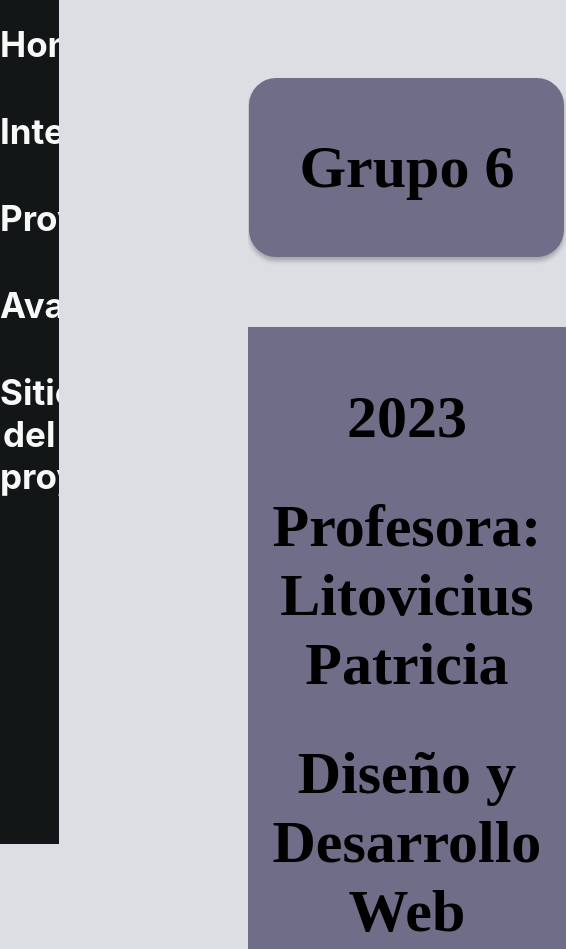
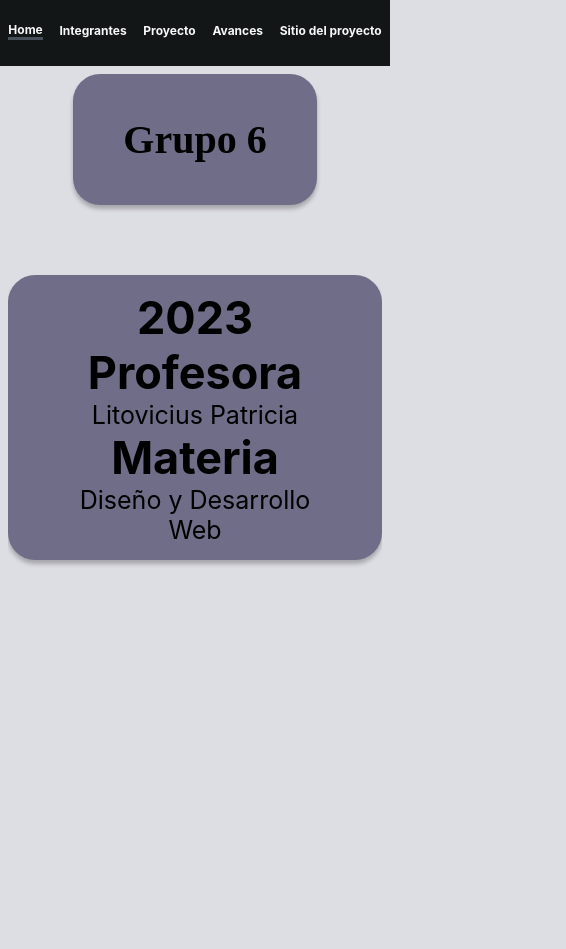
Before and after one commit to facundocarrizo99/proyectoGurpo6, a plain HTML site: page index.html in a window 390 px wide. Shown: the top 949 px of the page, 566 px wide, since content can reach past the window. After the commit the page ends 844 px from the top, so only its background shows below. Drawn offline with Linux system fonts and the light colour scheme.

Commit message:
mobile features

```diff
--- a/index.html
+++ b/index.html
@@ -9,7 +9,7 @@
 <body class="screen">
     <div>
         <div class="nav">
-            <a href="index.html"><div class="nav_text">Home</div></a>
+            <a href="index.html"><div class="nav_este">Home</div></a>
             <a href="integrantes.html"><div class="nav_text">Integrantes</div></a>
             <a href="proyecto.html"><div class="nav_text">Proyecto</div></a>
             <a href="avances.html"><div class="nav_text">Avances</div></a>
@@ -20,9 +20,11 @@
                 <h1>Grupo 6</h1>
             </div>
             <div class="frame_home">
-                <h1>2023</h1>
-                <h1>Profesora: Litovicius Patricia</h1>
-                <h1>Diseño y Desarrollo Web</h1>
+                <div class="font_titulo">2023</div>
+                <div class="font_titulo">Profesora</div>
+                <div class="font_texto">Litovicius Patricia</div>
+                <div class="font_titulo">Materia</div>
+                <div class="font_texto">Diseño y Desarrollo Web</div>
             </div>
         </div>
     </div>
--- a/styles/styles.css
+++ b/styles/styles.css
@@ -24,18 +24,21 @@ a {
   overflow: hidden;
 }
 
-.nav a:hover {
-  background-color: #C1C4DC;
-  color: #0d0e1b;
-  border-radius: 5px;
-}
-
-
 .nav_text {
   color: #f7f8f8;
   text-align: center;
   font: 700 35px 'Inter', sans-serif;
   margin-bottom: 45px;
+}
+
+.nav_este{
+  color: #f7f8f8;
+  text-align: center;
+  font: 700 35px 'Inter', sans-serif;
+  margin-bottom: 45px;
+  border-bottom: #48515B;
+  border: 4px;
+  border-bottom-style: solid;
 }
 
 .page {
@@ -53,6 +56,19 @@ a {
   box-sizing: border-box;
 }
 .frame {
+  padding: 15px 50px 15px 50px;
+  background: #6f6d88;
+  border-radius: 27px;
+  position: relative;
+  box-shadow: 0px 4px 4px 0px rgba(0, 0, 0, 0.25);
+  overflow: hidden;
+  margin-bottom: 70px;
+  text-align: center;
+  justify-content: space-around;
+  font-size: 30px;
+}
+
+.frame_integrantes {
   padding: 15px 50px 15px 50px;
   background: #6f6d88;
   border-radius: 27px;
@@ -123,3 +139,181 @@ a {
 .button_carta :hover {
   background-color: red;
 }
+
+.mobile_nav{
+  justify-content: space-around;
+  width: 100%;
+  align-items: center;
+  display: none;
+}
+
+.mobile_nav_triple_carta {
+  display: none;
+}
+
+.frame_carta_mobile{
+  display: none;
+}
+
+.font_titulo {
+  font: 700 65px 'Inter';
+  margin-top: 25px;
+}
+
+.font_texto {
+  font: 400 40px 'Inter';
+}
+
+ /* !!!!! DISEÑOS PARA CELULAR !!!!! */
+
+@media only screen and (max-width: 1366px) {
+  .nav{
+    justify-content: space-around;
+    padding: 0px 0px 0px 0px;
+    width: 100%;
+    align-items: center;
+    text-align: center;
+    vertical-align: middle;
+    display: flex;
+    background-color: #121617;
+    height: 66px;
+    padding-top: 40px;
+  }
+
+  .page {
+    padding-top: 66px;
+    margin-left: 0px;
+    width: 100%;
+    height: 100%;
+  }
+
+  .frame {
+    padding: 15px 50px 15px 50px;
+    background: #6f6d88;
+    border-radius: 27px;
+    box-shadow: 0px 4px 4px 0px rgba(0, 0, 0, 0.25);
+    overflow: hidden;
+    margin-bottom: 70px;
+    text-align: center;
+    justify-content: space-around;
+    font-size: 20px;
+  }
+
+  .frame_home {
+    padding: 15px 50px 15px 50px;
+    background: #6f6d88;
+    border-radius: 27px;
+    position: relative;
+    box-shadow: 0px 4px 4px 0px rgba(0, 0, 0, 0.25);
+    overflow: hidden;
+    margin-bottom: 100px;
+    text-align: center;
+    justify-content: space-around;
+    font-size: 30px;
+  }
+
+  .frame_integrantes {
+    display: none;
+  }
+
+  .triple_carta {
+    display: none;
+  }
+
+  .mobile_nav_triple_carta {
+    margin-top: 66px;
+    display: flex;
+    flex-direction: column;
+  }
+
+  .frame_carta_mobile {
+    display: flex;
+    flex-direction: row;
+    margin-top: 15px;
+    background: #6f6d88;
+    border-radius: 10px;
+    position: relative;
+    box-shadow: 0px 4px 4px 0px rgba(0, 0, 0, 0.25);
+    text-align: center;
+    align-items: center;
+    justify-content: space-around;
+    padding: 25px 3% 25px;
+    font-size: 30px;
+    padding: 20px 50px;
+  }
+
+  .circle_img {
+    width: 50%;
+    height: 50%;
+  }
+
+  .font_titulo {
+    font: 700 65px 'Inter';
+    margin-top: 25px;
+  }
+
+  .font_texto {
+    font: 400 40px 'Inter';
+  }
+
+}
+
+
+@media only screen and (max-width: 1030px) {
+  .nav_text {
+    font-size: 20px;
+  }
+
+  .nav_este {
+    font-size: 20px;
+    border: 3px;
+    border-bottom: #48515B;
+    border-bottom-style: solid;
+  }
+
+  .font_titulo {
+    font: 700 65px 'Inter';
+    margin-top: 25px;
+  }
+
+  .font_texto {
+    font: 400 40px 'Inter';
+  }
+}
+
+@media only screen and (max-width: 570px) {
+  .nav_text {
+    font-size: 12px;
+  }
+
+  .nav_este {
+    font-size: 12px;
+    border: 2px;
+    border-bottom: #48515B;
+    border-bottom-style: solid;
+  }
+
+  .font_titulo {
+    font: 700 45px 'Inter';
+    margin-top: 0px;
+  }
+
+  .font_texto {
+    font: 400 25px 'Inter';
+  }
+
+  .frame_carta_mobile {
+    display: flex;
+    flex-direction: row;
+    margin-top: 15px;
+    background: #6f6d88;
+    border-radius: 10px;
+    position: relative;
+    box-shadow: 0px 4px 4px 0px rgba(0, 0, 0, 0.25);
+    text-align: center;
+    align-items: center;
+    justify-content: space-around;
+    padding: 10px 3% 10px;
+    font-size: 20px;
+  }
+}
```
Also changed, not shown: avances.html (+1 -1 lines), integrantes.html (+21 -5 lines), proyecto.html (+3 -3 lines), sitio_del_proyecto.html (+1 -1 lines).
